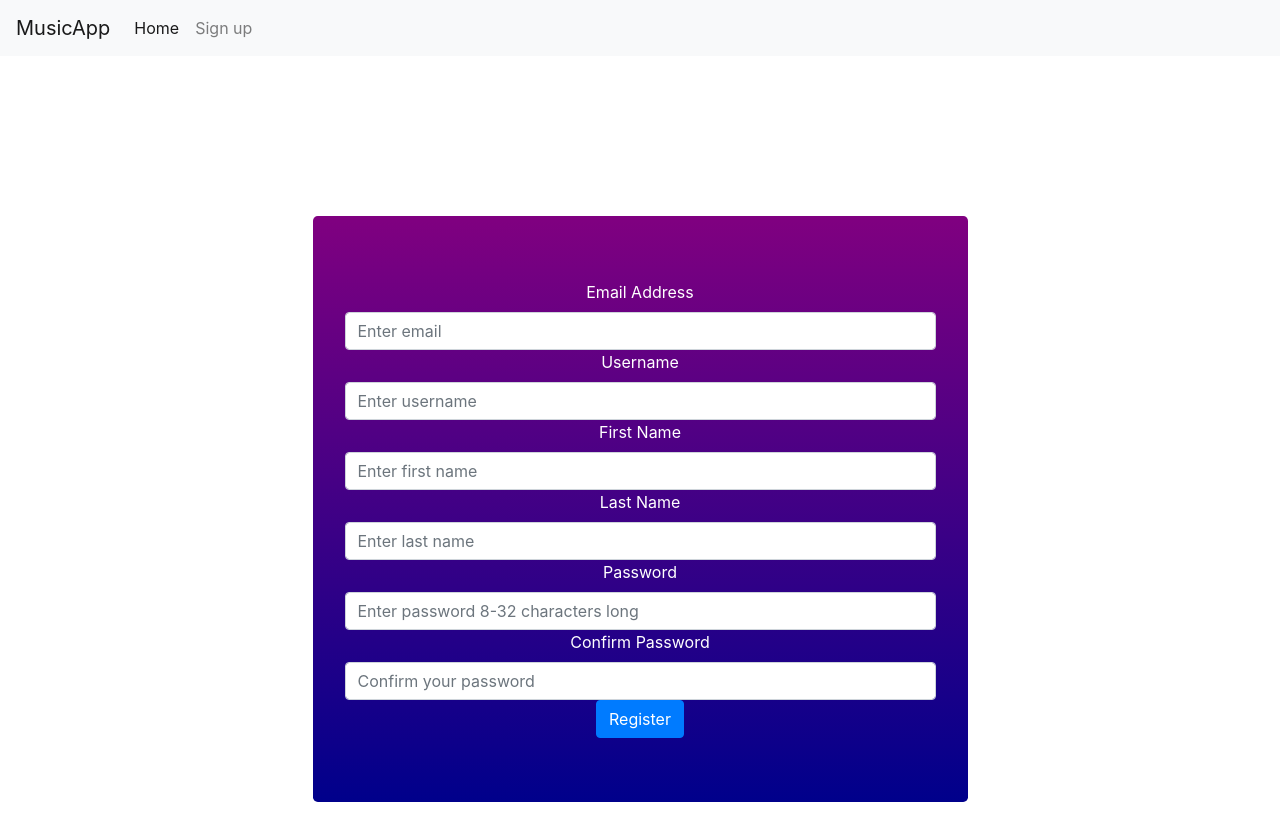
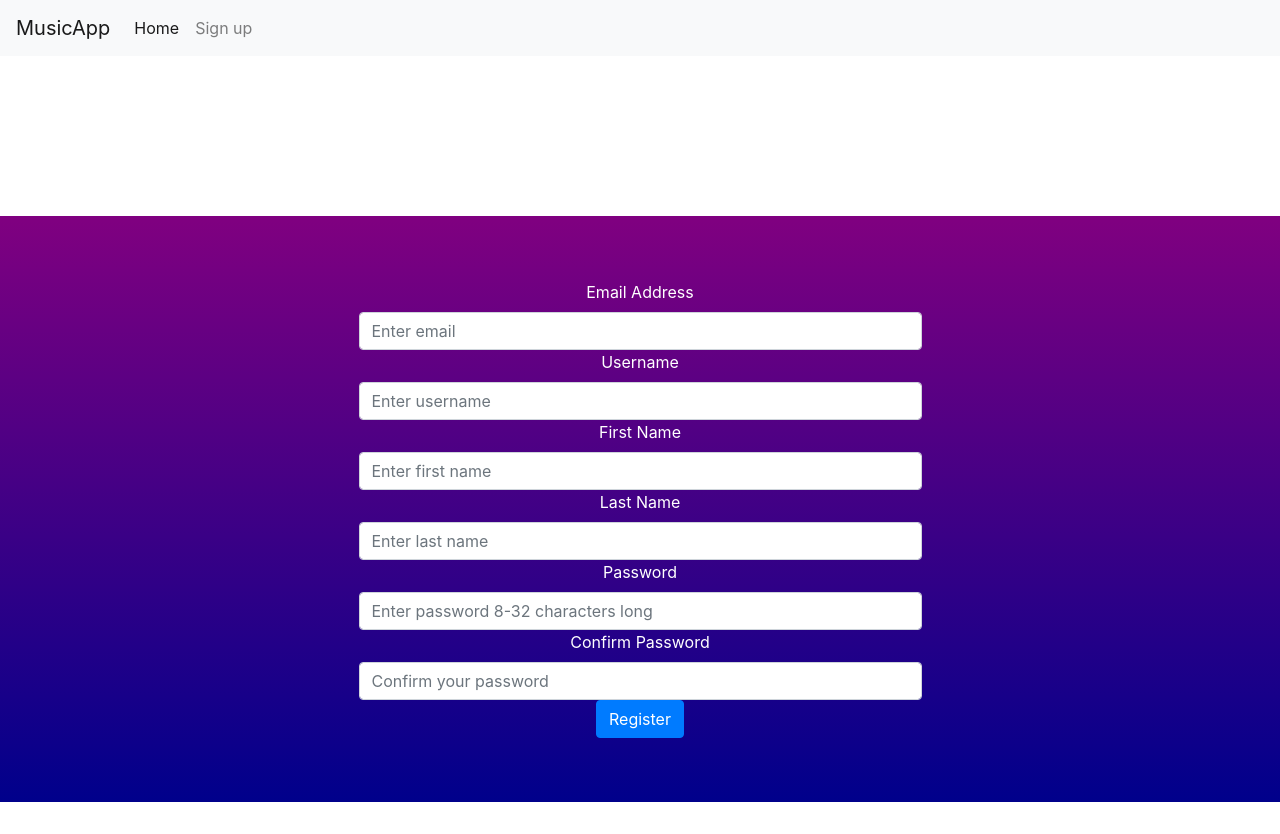
Before and after one commit to dwayne-jetski/social-media-platform, a React (Create React App) app in the folder social-media-frontend/: page / in a window 1280 px wide. After the commit the page ends 802 px from the top, so only its background shows below. Built offline with nearby package versions, Linux system fonts and the light colour scheme.

Commit message:
Fixed the Register form, it is now centered on on the page

```diff
--- a/social-media-frontend/src/components/CreateAccountPage/createAccount.css
+++ b/social-media-frontend/src/components/CreateAccountPage/createAccount.css
@@ -3,3 +3,11 @@
     background-image: linear-gradient(purple, darkblue);
     color: white;
 }
+
+.create_account_form, .or {
+    display: flex;
+    flex-direction: column;
+    justify-content: center;
+    align-items: center;
+    margin: 1em;
+}
--- a/social-media-frontend/src/components/CreateAccountPage/createAccount.jsx
+++ b/social-media-frontend/src/components/CreateAccountPage/createAccount.jsx
@@ -29,9 +29,12 @@ function CreateAccount(){
     const {values, handleChange, handleSubmit } = useForm(register);
 
     return(
-        <Row>
+        <React.Fragment>
+            <Row className="jumbotron" >
                 <Col xs={3} />
-            <Col xs={6} className="jumbotron">
+                <Col xs={6} className="create_account_form">
+
+                    <Col >
                         <Form onSubmit={handleSubmit}>
                             <Form.Label>Email Address</Form.Label>
                             <Form.Control type="email" placeholder="Enter email" name="email" onChange={handleChange} value={values.email} required={true}/>
@@ -48,8 +51,9 @@ function CreateAccount(){
                             <Button type="submit">Register</Button>
                         </Form>
                     </Col>
-            <Col xs={3}/>
+                </Col>
             </Row>
+        </React.Fragment>
 
 
 
```
Lines whose indentation alone changed are shown as unchanged.
